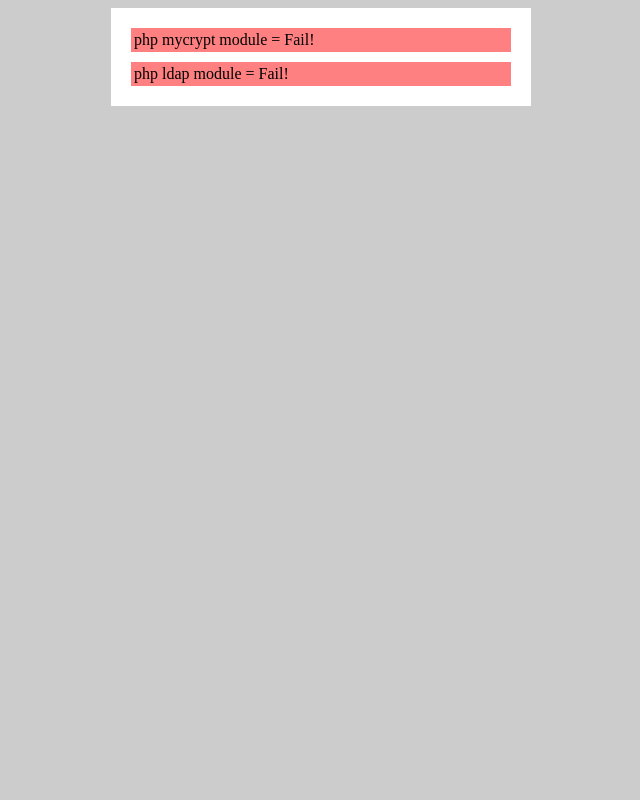
After one commit to philbertphotos/phpadadmin, a PHP site: page /install/env-test.php in a window 1280 px wide. The commit adds this page. Shown: the whole page, without its empty margins (319-959 px from the left). Run offline with PHP 8.4, Linux system fonts and the light colour scheme; some libraries are stand-ins or nearby versions.

Commit message:
added simple php module checks

```diff
--- a/trunk/functions/loadfunctions.php
+++ b/trunk/functions/loadfunctions.php
@@ -1,3 +1,8 @@
 <?php
+if (!function_exists('ldap_connect')) {
+        header('Location: '.PATH.'install/env-test.php' );
+        }
   require_once('mysql-functions.php');
+  require_once('encryption-functions.php');
+
 ?>
--- /dev/null
+++ b/trunk/install/env-test.php
@@ -0,0 +1,43 @@
+<html>
+<head>
+<title>phpADadmin Environment Setup debug</title>
+<meta name="author" content="James Lloyd">
+<style>
+body {
+ background: #ccc;
+ text-align:center;
+}
+#wrapper {
+ background: #FFFFFF;
+ text-align: left;
+ margin-left:auto;
+ margin-right:auto;
+ width:400px;
+ padding:10px;
+
+}
+.test {
+    padding:3px;
+    margin:10px;
+    background: #80FF80;
+}
+.fail {
+    background: #FF8080;
+}
+
+</style>
+</head>
+<body>
+<div id="wrapper">
+ <div class="test <?php if (!function_exists('mcrypt_get_iv_size')) { $test='Fail'; ?>fail<?php } ?>">
+           php mycrypt module =  <?php if (function_exists('mcrypt_get_iv_size')) {?>Success<?php } else { ?>Fail!<?php } ?>
+ </div>
+ <div class="test <?php if (!function_exists('ldap_connect')) { $test='Fail'; ?>fail<?php } ?>">
+           php ldap module =  <?php if (function_exists('ldap_connect')) {?>Success<?php } else { ?>Fail!<?php } ?>
+ </div>
+
+
+
+</div>
+</body>
+</html>
--- a/trunk/style.css
+++ b/trunk/style.css
@@ -4,12 +4,15 @@ body {
     font-family: Arial, Helvetica, sans-serif;
     font-size: 76%;
     text-align:center;
+    background:#CCC;
 }
 #wrapper {
-    width:720px;
+    width:910px;
     text-align:left;
     margin-left:auto;
     margin-right:auto;
+    padding:10px;
+    background:#FFFFFF;
 }
 #footer {
     text-align:center;
```
Also changed, not shown: trunk/functions/encryption-functions.php (added, +44 -0 lines), trunk/index.php (+20 -0 lines), trunk/menu.php (deleted, +0 -11 lines).
